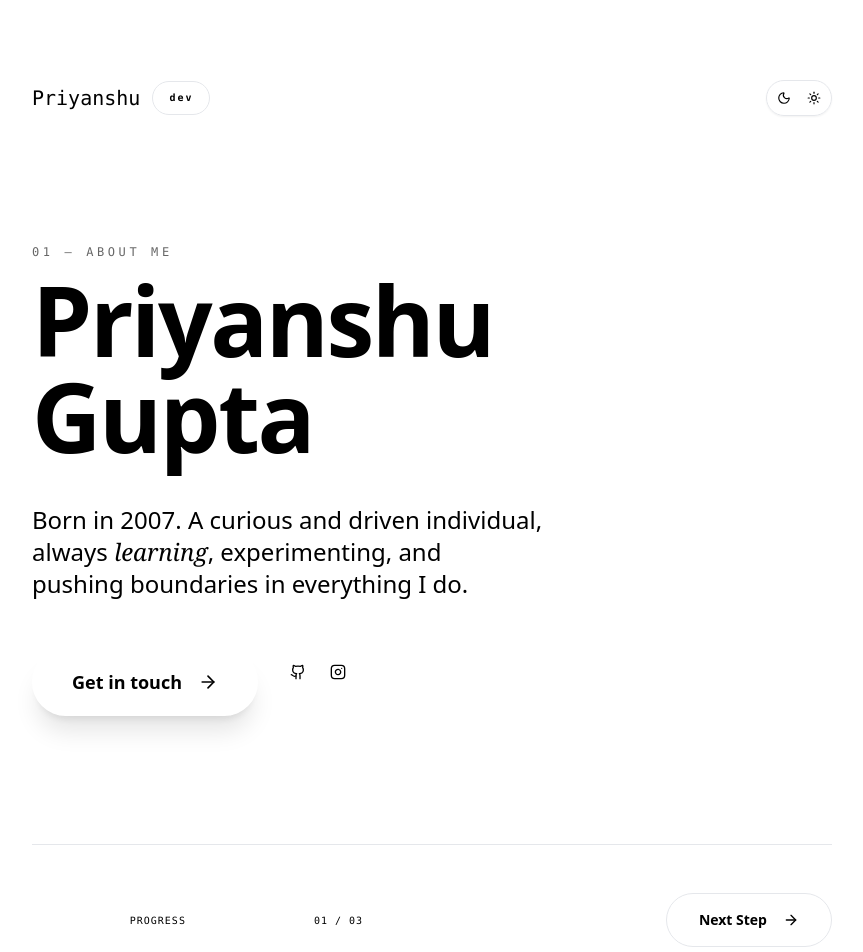
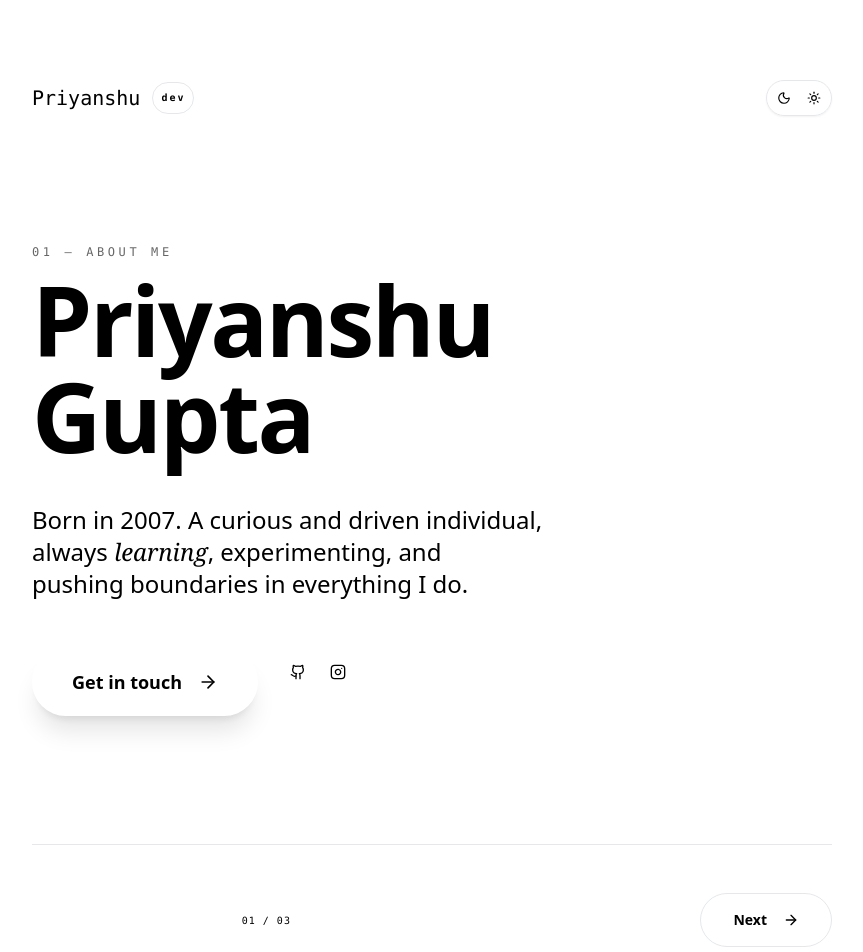
Before and after one commit to Priyansxu/Priyanshu, a Next.js app: page / in a window 1280 px wide. Shown: the top 952 px of the page, without its empty margins (208-1071 px from the left). Built offline with nearby package versions, Linux system fonts and the light colour scheme.

Commit message:
Update page.js

```diff
--- a/app/page.js
+++ b/app/page.js
@@ -95,7 +95,7 @@ export default function Page() {
           <div className="group cursor-crosshair">
             <h1 className="text-xl font-medium font-mono flex items-center gap-3">
               Priyanshu
-              <span className="text-[10px] px-4 py-0.5 rounded-full border border-border bg-muted/50 text-muted-foreground tracking-[0.2em] font-bold">
+              <span className="text-[10px] px-2 py-[1px] rounded-full border border-border bg-muted/50 text-muted-foreground tracking-[0.2em] font-bold">
                 dev
               </span>
             </h1>
@@ -198,8 +198,7 @@ export default function Page() {
               Back
             </button>
 
-            <div className="hidden md:flex items-center gap-4 font-mono text-[10px] tracking-widest uppercase text-muted-foreground/60">
-              <span>Progress</span>
+            <div className="md:flex items-center gap-4 font-mono text-[10px] tracking-widest uppercase text-muted-foreground/60">
               <div className="w-24 h-[2px] bg-border relative overflow-hidden rounded-full">
                 <motion.div
                   className="absolute inset-y-0 left-0 bg-primary origin-left"
@@ -228,7 +227,7 @@ export default function Page() {
             disabled={page === pages.length - 1}
             className="group flex items-center gap-4 px-8 py-4 bg-muted border border-border rounded-full font-bold text-sm hover:bg-accent hover:border-foreground/20 transition-all active:scale-[0.95] disabled:opacity-0 disabled:pointer-events-none"
           >
-            Next Step
+            Next
             <ArrowRight className="w-4 h-4 group-hover:translate-x-1 transition-transform" />
           </button>
         </footer>
```
